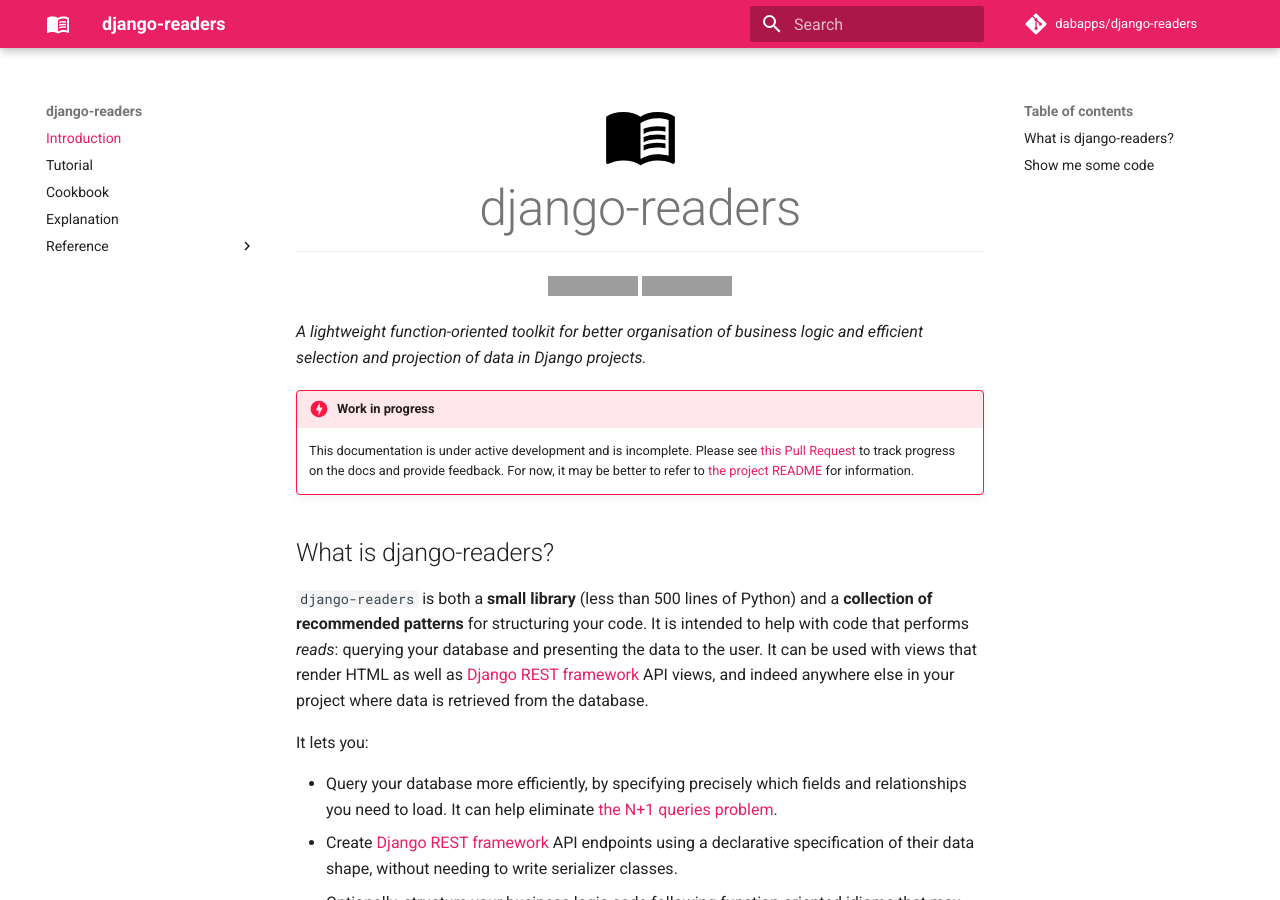
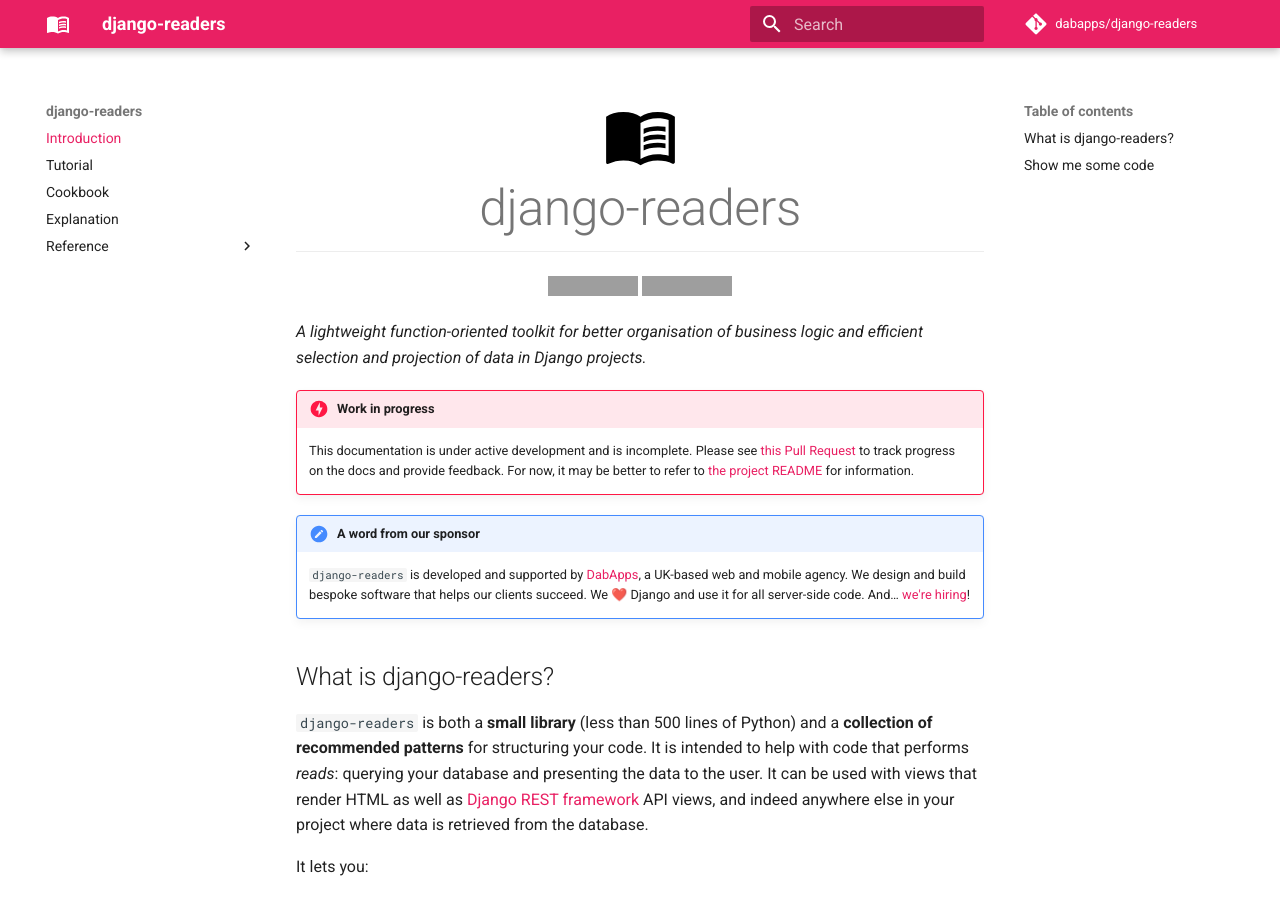
Before and after one commit to dabapps/django-readers, an MkDocs documentation site: the page built from docs/index.md, in a window 1280 px wide and 900 px high. Built offline with MkDocs 1.6.1 and Material for MkDocs 9.7.7, drawn with Linux system fonts in a browser that asks for light colours; comment, search, counter and statistics services are not loaded; grey boxes are pictures that could not be loaded.

Commit message:
Add link to DabApps from homepage

```diff
--- a/docs/index.md
+++ b/docs/index.md
@@ -21,6 +21,10 @@
 
 !!! danger "Work in progress"
     This documentation is under active development and is incomplete. Please see [this Pull Request](https://github.com/dabapps/django-readers/pull/59) to track progress on the docs and provide feedback. For now, it may be better to refer to [the project README](https://github.com/dabapps/django-readers#readme) for information.
+
+
+!!! important "A word from our sponsor"
+    `django-readers` is developed and supported by [DabApps](https://www.dabapps.com), a UK-based web and mobile agency. We design and build bespoke software that helps our clients succeed. We ❤️ Django and use it for all server-side code. And… [we're hiring](https://www.dabapps.com/careers/)!
 
 ## What is django-readers?
 
```
